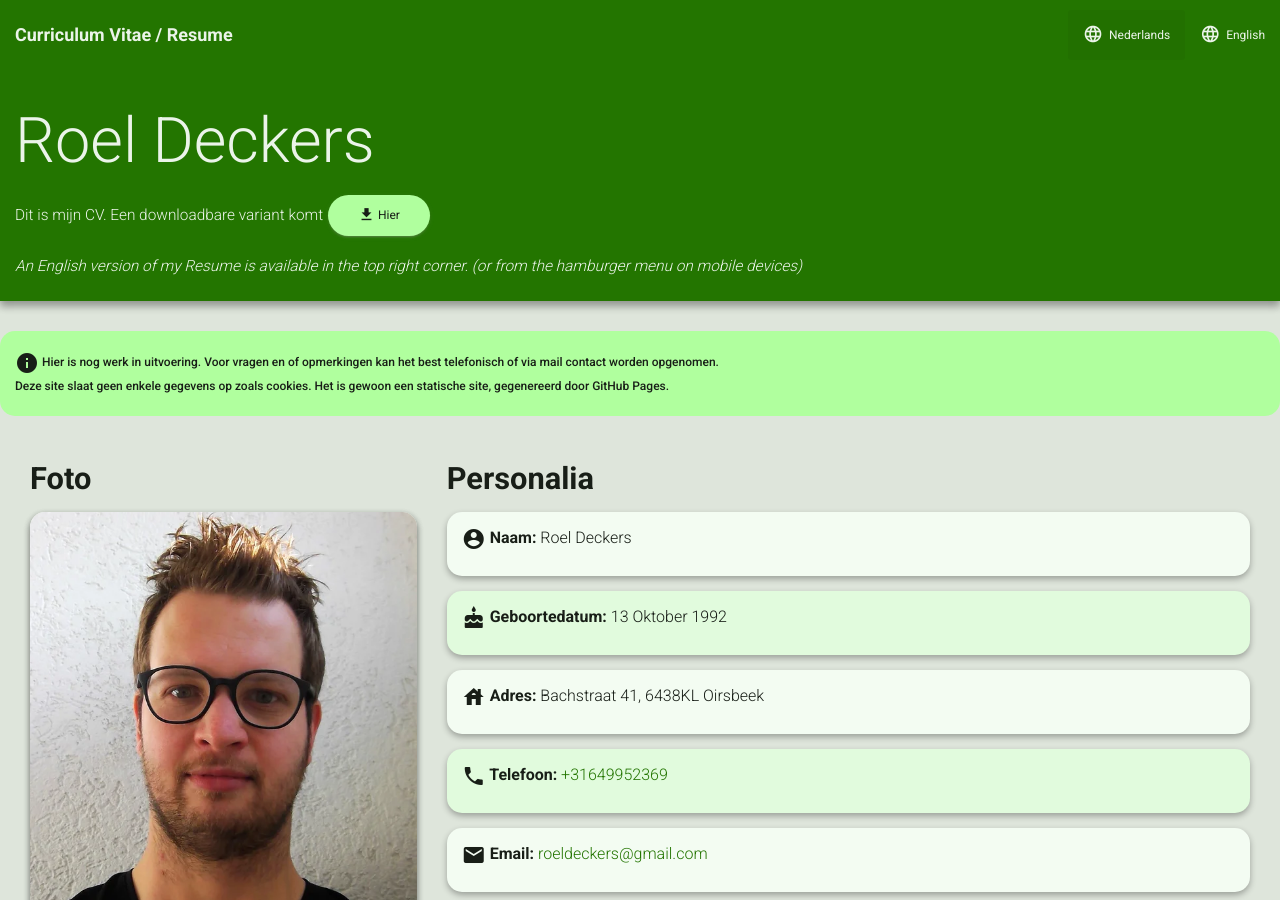
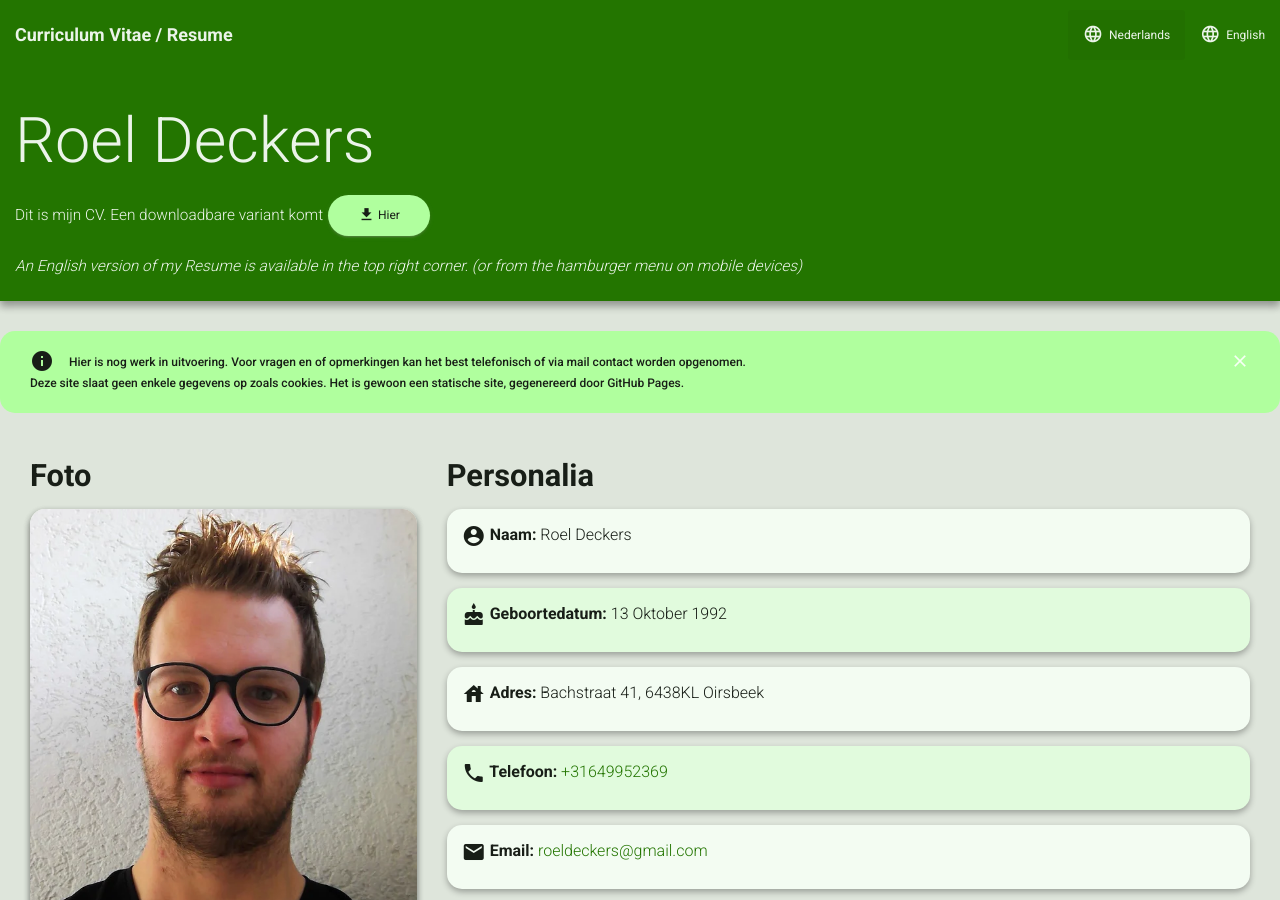
Before and after one commit to RoelD/CV, a Jekyll site: the page built from index.html, in a window 1280 px wide and 900 px high. Built offline with Jekyll 4.4.1, drawn with Linux system fonts in a browser that asks for light colours.

Commit message:
index: Fix alert

```diff
--- a/index.html
+++ b/index.html
@@ -17,8 +17,16 @@ trouble.
 </div>
 
 <div class="alert alert-cv">
-  <b><i class="material-icons">info</i> Hier is nog werk in uitvoering. Voor vragen en of opmerkingen kan het best telefonisch of via mail contact worden opgenomen.<br>
-    Deze site slaat geen enkele gegevens op zoals cookies. Het is gewoon een statische site, gegenereerd door GitHub Pages.</b>
+  <div class="container-fluid">
+    <div class="alert-icon">
+      <b><i class="material-icons">info</i></b>
+    </div>
+    <button type="button" class="close" data-dismiss="alert" aria-label="Close">
+      <span aria-hidden="true"><i class="material-icons">clear</i></span>
+    </button>
+    <b>Hier is nog werk in uitvoering. Voor vragen en of opmerkingen kan het best telefonisch of via mail contact worden opgenomen.<br>
+      Deze site slaat geen enkele gegevens op zoals cookies. Het is gewoon een statische site, gegenereerd door GitHub Pages.</b>
+  </div>
 </div>
 
 <section class="personalInfo">
```
